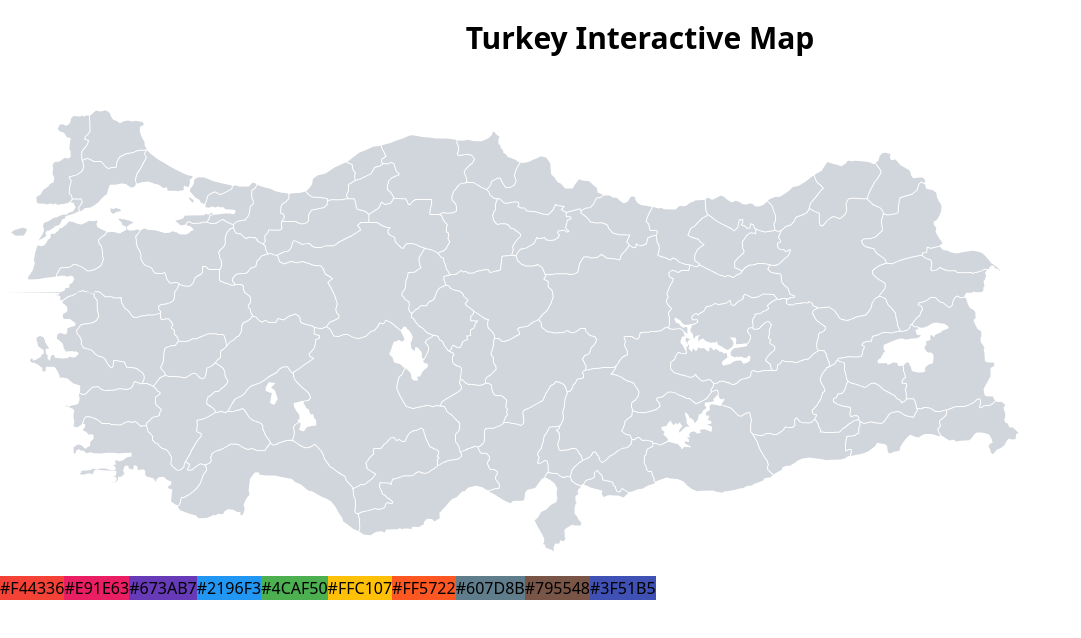
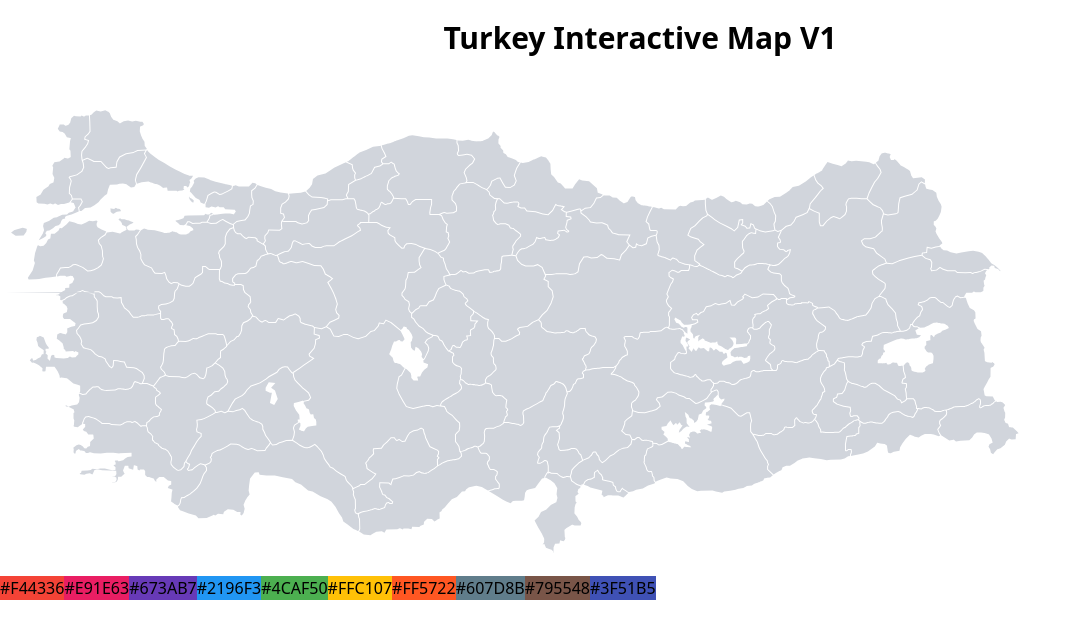
Before and after one commit to mehmetaliayvaz/turkey-interactive-map, a Vue app: page / in a window 1280 px wide. Shown: the top 638 px of the page, without its empty margins (0-1081 px from the left). Built offline with nearby package versions, Linux system fonts and the light colour scheme.

Commit message:
Edited project title

```diff
--- a/src/App.vue
+++ b/src/App.vue
@@ -1,6 +1,6 @@
 <template>
   <div>
-    <h1 class="text-3xl font-bold text-center py-5">Turkey Interactive Map</h1>
+    <h1 class="text-3xl font-bold text-center py-5">Turkey Interactive Map V1</h1>
     <HomePage />
   </div>
 </template>
```
